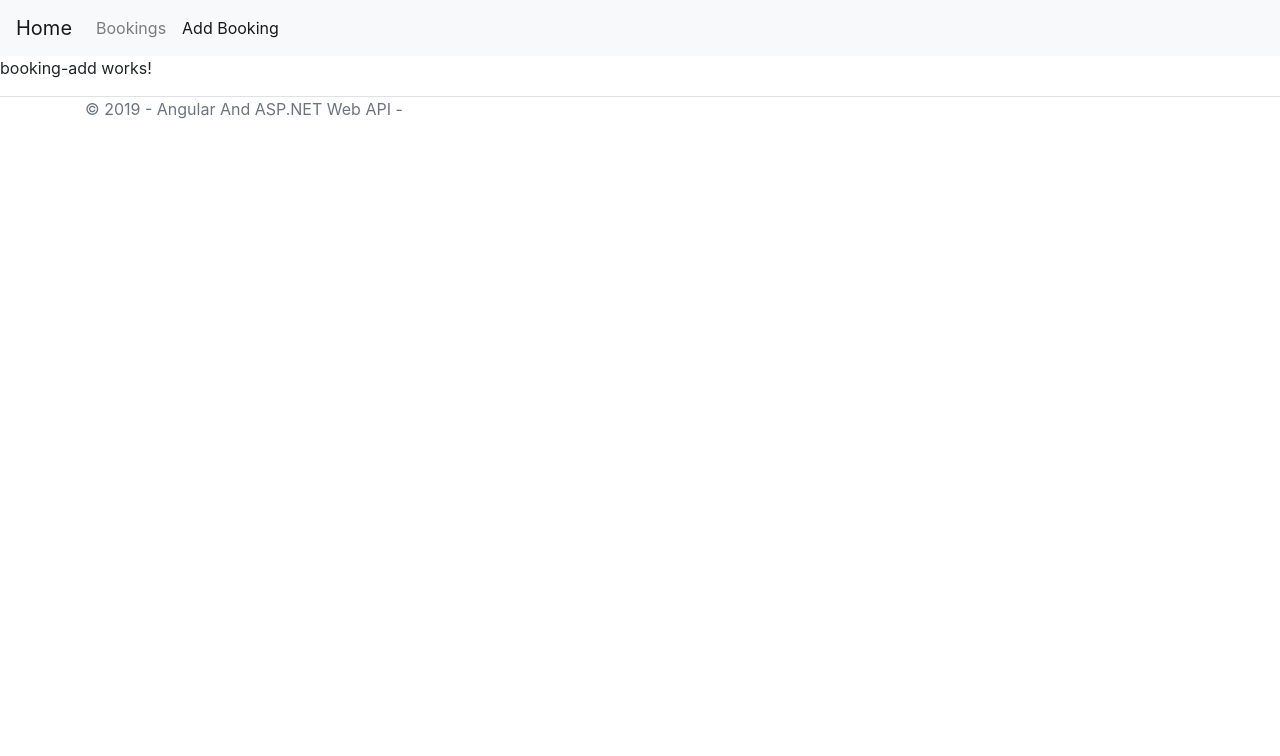
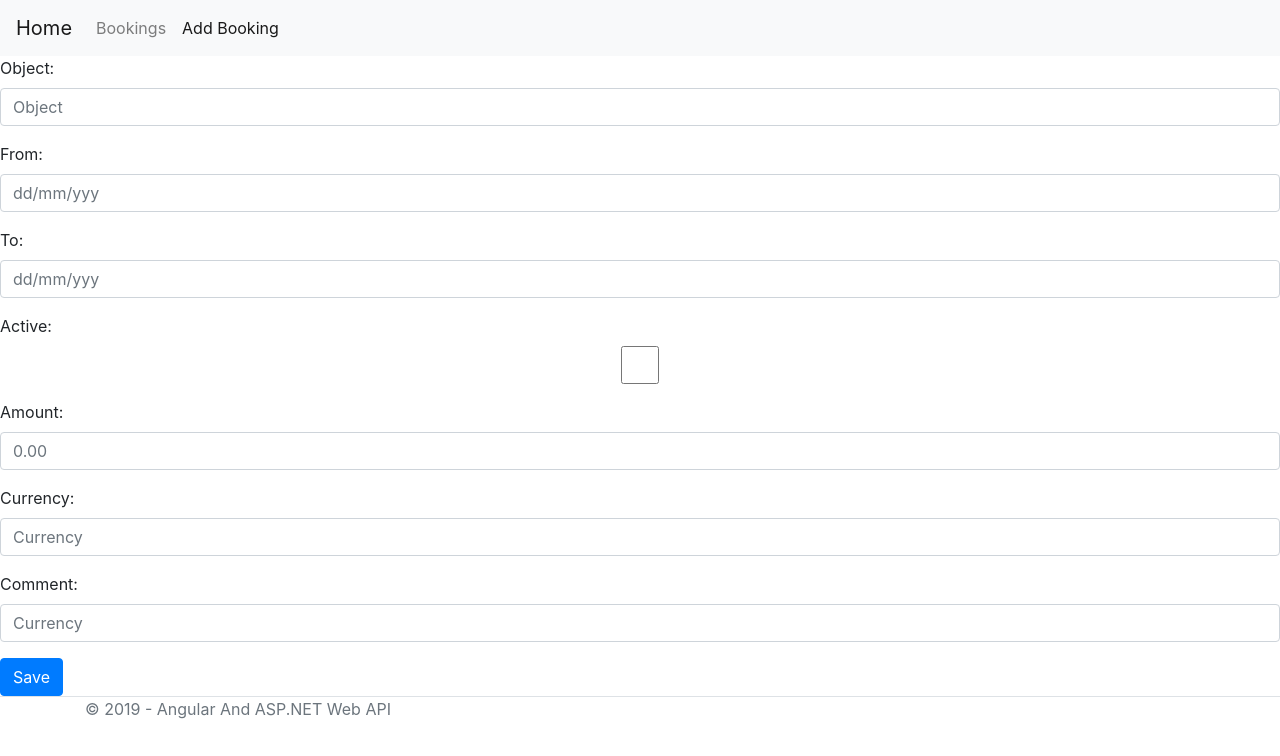
Before and after one commit to amelrahmanovic/AN, an Angular app: page /booking/add in a window 1280 px wide. Shown: the top 756 px of the page. Built offline with nearby package versions, Linux system fonts and the light colour scheme.

Commit message:
Booking-add.component add one object to DOM and need more...

```diff
--- a/src/app/Booking.ts
+++ b/src/app/Booking.ts
@@ -1,7 +1,7 @@
 export default class BookingModel {
   id: number;
+  capacity_provider_id: number;
   object_name: string;
-  capacity_provider_id: number;
   date_from: Date;
   date_to: Date;
   is_active: boolean;
--- a/src/app/app.component.html
+++ b/src/app/app.component.html
@@ -22,6 +22,6 @@
 
 <footer class="border-top footer text-muted">
   <div class="container">
-      &copy; 2019 - Angular And ASP.NET Web API - <a asp-area="" asp-controller="Home" asp-action="Privacy"></a>
+      &copy; 2019 - Angular And ASP.NET Web API <a asp-area="" asp-controller="Home" asp-action="Privacy"></a>
   </div>
 </footer>
--- a/src/app/booking-add/booking-add.component.html
+++ b/src/app/booking-add/booking-add.component.html
@@ -1 +1,71 @@
-<p>booking-add works!</p>
+<form >
+  <div class="form-group">
+      <input type="hidden" name="id" id="id" formControlName="id" #id />
+      <input type="hidden" name="capacity_provider_id" id="capacity_provider_id" formControlName="capacity_provider_id" #capacity_provider_id />
+      <label>Object:</label>
+      <input type="text" class="form-control" name="Object" id="Object" placeholder="Object" formControlName="Object" #Object required>
+  </div>
+  <div class="form-group">
+      <label>From:</label>
+      <input type="text" class="form-control" name="From" id="From" placeholder="dd/mm/yyy" formControlName="From" #From required>
+  </div>
+  <div class="form-group">
+      <label>To:</label>
+      <input type="text" class="form-control" name="To" id="To" placeholder="dd/mm/yyy" formControlName="To" #To required>
+  </div>
+  <div class="form-group">
+      <label>Active:</label>
+          <input type="checkbox" class="form-control" name="is_active" id="is_active" formControlName="is_active" #is_active >
+  </div>
+  <div class="form-group">
+      <label>Amount:</label>
+      <input type="text" class="form-control" name="amount" id="amount" formControlName="amount" #amount placeholder="0.00" required>
+  </div>
+  <div class="form-group">
+      <label>Currency:</label>
+      <input type="text" class="form-control" name="currency" id="currency" formControlName="currency" #currency placeholder="Currency" required>
+  </div>
+  <div class="form-group">
+      <label>Comment:</label>
+      <input type="text" class="form-control" name="comment" id="comment" formControlName="comment" #comment placeholder="Currency">
+  </div>
+  <button type="button" class="btn btn-primary" (click)="add(id.value ,capacity_provider_id.value ,Object.value ,From.value ,To.value ,is_active.value ,amount.value ,currency.value ,comment.value)" >Save</button>
+</form>
+
+<div *ngIf="bookings.length >0">
+    <br>
+    <table class="table table-striped">
+        <thead class="thead-dark">
+          <tr>
+            <th>
+              Object:
+            </th>
+            <th>
+              From:
+            </th>
+            <th>
+              To:
+            </th>
+            <th>
+              Active:
+            </th>
+            <th>
+              Amount:
+            </th>
+            <th>
+              Comment:
+            </th>
+          </tr>
+        </thead>
+        <tbody>
+          <tr *ngFor="let x of bookings">
+            <td> {{x.object_name}} </td>
+            <td> {{x.date_from | date:"MM/dd/yyyy"}} </td>
+            <td> {{x.date_to | date:"MM/dd/yyyy"}} </td>
+            <td> {{x.is_active}} </td>
+            <td> {{x.amount}} {{x.currency}} </td>
+            <td> {{x.comment}} </td>
+          </tr>
+        </tbody>
+      </table>
+</div>
--- a/src/app/booking-add/booking-add.component.ts
+++ b/src/app/booking-add/booking-add.component.ts
@@ -1,4 +1,5 @@
 import { Component, OnInit } from '@angular/core';
+import Booking from '../Booking'
 
 @Component({
   selector: 'app-booking-add',
@@ -6,10 +7,31 @@ import { Component, OnInit } from '@angular/core';
   styleUrls: ['./booking-add.component.css']
 })
 export class BookingAddComponent implements OnInit {
+  bookings: Array<Booking> = new Array<Booking>();
+  book: Booking;
+  constructor() { }
 
-  constructor() { }
+  add(id, capacity_provider_id, Object, From, To, is_active, amount, currency, comment) {
+
+    let x = new  Booking();
+    x.id = 1;
+    x.capacity_provider_id = 1;
+    x.object_name = Object;
+    x.date_from = From;
+    x.date_to = To;
+    x.is_active = is_active;
+    x.amount = amount;
+    x.currency = currency;
+    x.comment = comment;
+
+    this.bookings.push(x);
+
+    // tslint:disable-next-line: prefer-for-of
+    for (let index = 0; index < this.bookings.length; index++) {
+      console.log(this.bookings[index].comment);
+    }
+  }
 
   ngOnInit() {
   }
-
 }
```
Also changed, not shown: 1 other file (tests, documents, lock files or other folders).
